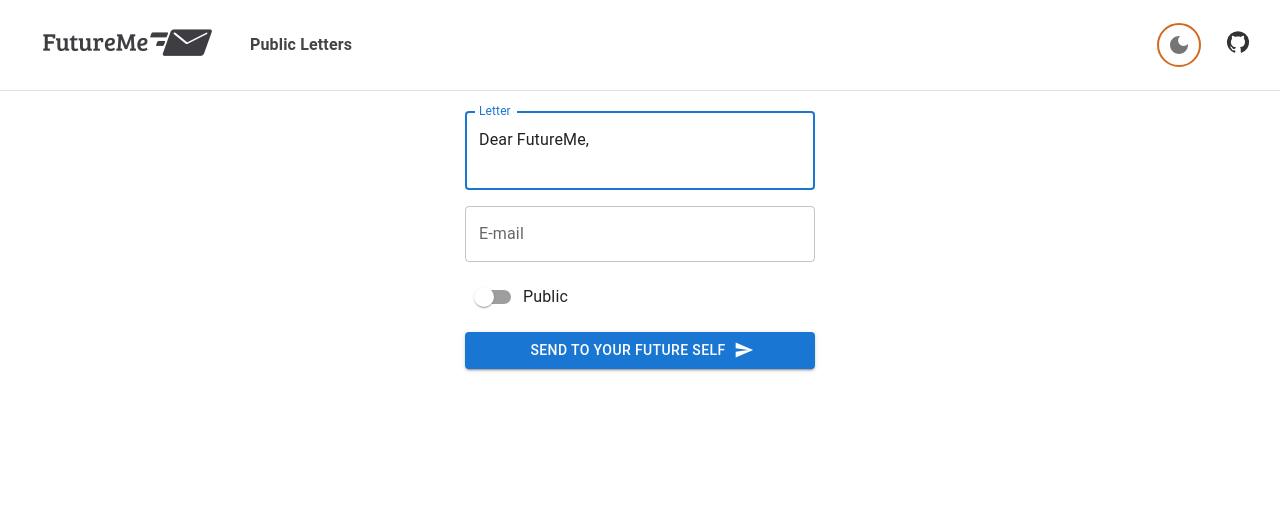
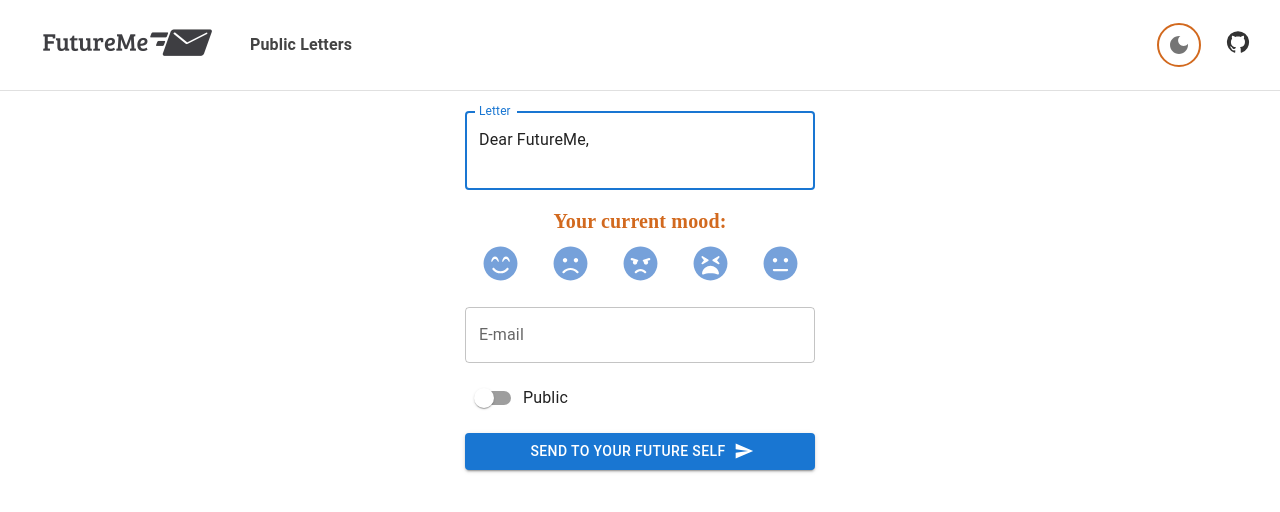
Before and after one commit to AbdoElsaed/FutureMe, a Next.js app in the folder client/: page / in a window 1280 px wide. Shown: the top 512 px of the page. Built offline with nearby package versions, Linux system fonts and the light colour scheme.

Commit message:
fix mood picker 1.0.0

```diff
--- a/client/components/FormInputs.js
+++ b/client/components/FormInputs.js
@@ -170,7 +170,7 @@ const FormInputs = () => {
         style={{ width: "350px" }}
         // inputRef={(input) => input && input.focus()}
       />
-      {/* <MoodPicker mood={mood} setMood={setMood} /> */}
+      <MoodPicker mood={mood} setMood={setMood} />
       {/* <TextField
         id="date"
         label="Deliver On"
--- a/client/styles/MoodPicker.module.css
+++ b/client/styles/MoodPicker.module.css
@@ -1,3 +1,6 @@
+.container {
+    max-width: 350px;
+}
 .moodDesc {
     text-align: center;
     margin-bottom: 10px;
@@ -18,4 +21,5 @@
     /* margin-left: 20px; */
     cursor: pointer;
     transition: all .2s ease-in-out;
+    max-width: 35px;
 }
```
